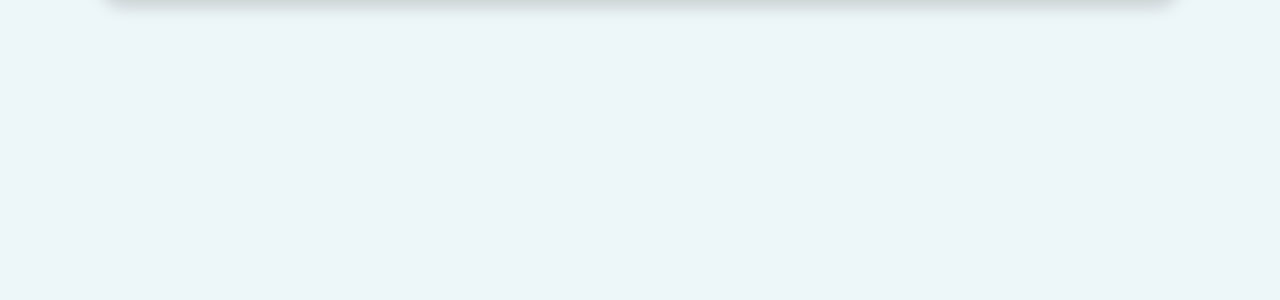
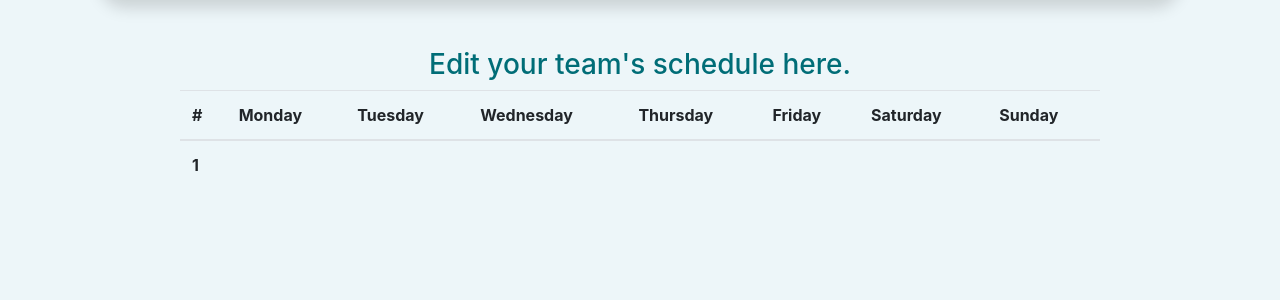
Before and after one commit to owebster/MS3-Tiny_Schedule, a Flask app: page /schedule in a window 1280 px wide. Shown: the part 87-387 px from the top of the page. Run offline with Flask 2, Linux system fonts and the light colour scheme; data that the repository does not hold is empty; some libraries are stand-ins or nearby versions.

Commit message:
add user.html

```diff
--- a/app.py
+++ b/app.py
@@ -83,9 +83,14 @@ def login_page():
     return render_template("login.html")
 
 
+@app.route("/user")
+def user():
+    users = list(mongo.db.users.find().sort("lname", 1))
+    return render_template("user.html", users=users)
+
+
 @app.route("/schedule")
 def schedule():
-    messages = mongo.db.messages.find()
     return render_template("schedule.html")
 
 
--- a/static/css/style.css
+++ b/static/css/style.css
@@ -6,6 +6,10 @@ color: #EDF6F9 / #FFDDD2
 */
 
 /* Base Site Styles*/
+
+html {
+    scroll-behavior: smooth;
+}
 
 body {
     background-color: #EDF6F9;
@@ -25,7 +29,7 @@ body {
 
 .flash-message {
     text-align: center;
-    font-size: 0.8rem;
+    font-size: 1rem;
 }
 
 /* Navbar */
@@ -86,15 +90,19 @@ body {
     padding-bottom: 1.5rem;
 }
 
+/* Schedule Section */
+.schedule-heading {
+    text-align: center;
+}
+
 /*.add-user-body {
     display: none;
 }*/
 
 /* hover states */
 
-.Logo:hover, .Nav-link:hover {
-    color: #006D77;
-    text-decoration: none;
+.nav-link:hover {
+    color: #E29578 !important;
 }
 
 .row > .btn-primary:hover {
--- a/templates/messages.html
+++ b/templates/messages.html
@@ -6,4 +6,8 @@
         {{ message.message_content }}</br>
     {% endfor %}
 
+    {% for user in users %}
+        {{ user.fname }}
+    {% endfor %}
+
 {% endblock %}
--- a/templates/schedule.html
+++ b/templates/schedule.html
@@ -4,6 +4,34 @@
 {% endblock %}
 {% block content %}
 
-
+    <div class="row justify-content-center">
+        <div class="col-10">
+            <h3 class="schedule-heading">Edit your team's schedule here.</h3>
+            <table class="table table-hover">
+                <thead>
+                    <tr>
+                        <th scope="col">#</th>
+                        <th scope="col">Monday</th>
+                        <th scope="col">Tuesday</th>
+                        <th scope="col">Wednesday</th>
+                        <th scope="col">Thursday</th>
+                        <th scope="col">Friday</th>
+                        <th scope="col">Saturday</th>
+                        <th scope="col">Sunday</th>
+                    </tr>
+                </thead>
+                <tbody>
+                        <tr>
+                            <th scope="row">1</th>
+                            <td>
+                            {% for user in users %}
+                                {{ user.fname }}
+                            {% endfor %}
+                            </td>
+                        </tr>
+                </tbody>
+            </table>
+        </div>
+    </div>
 
 {% endblock %}
```
Also changed, not shown: static/js/main.js (+0 -13 lines), templates/user.html (added, +8 -0 lines).
